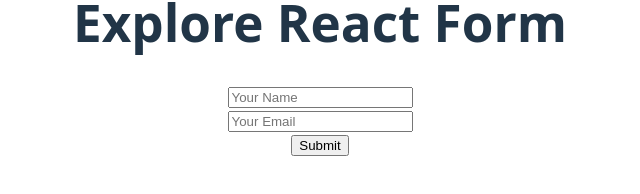
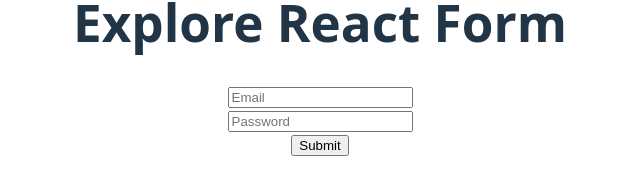
Before and after one commit to aysha3f/explore-react-form, a React (Vite) app: page / in a window 1280 px wide. Shown: the part 342-536 px from the top of the page, without its empty margins (320-960 px from the left). Built offline with nearby package versions, Linux system fonts and the light colour scheme.

Commit message:
use form action formData and controlled component

```diff
--- a/src/App.jsx
+++ b/src/App.jsx
@@ -1,5 +1,7 @@
 
 import './App.css'
+import ControlledFiled from './components/ControlledFilled/ControlledFiled'
+import FormAction from './components/FormAction/FormAction'
 import Simpleform from './components/Simpleform/Simpleform'
 
 function App() {
@@ -10,7 +12,9 @@
 
 
       <h1>Explore React Form</h1>
-      <Simpleform></Simpleform>
+      {/* <Simpleform></Simpleform> */}
+      {/* <FormAction></FormAction> */}
+      <ControlledFiled></ControlledFiled>
     </>
   )
 }
--- a/src/___get___ form ___ data.js
+++ b/src/___get___ form ___ data.js
@@ -1,3 +1,4 @@
 /**
  * 1. e.target.(name of the input field).value
+ * 2. use form action and formData in the action handler. formData.get('name of the input field')
  */
--- /dev/null
+++ b/src/components/ControlledFilled/ControlledFiled.jsx
@@ -0,0 +1,30 @@
+import React, { useState } from 'react';
+
+const ControlledFiled = () => {
+
+const [password, setPassword] = useState('')
+
+   const handleSubmit =(e) => {
+   e.preventDefault();
+   console.log("submitted")
+   }
+
+   const handlePasswordOnChange = e =>{
+    console.log(e.target.value)
+   }
+
+
+    return (
+        <div>
+            <form onSubmit={handleSubmit}>
+        <input type="email" name="email" id="" placeholder='Email' required />
+        <br />
+        <input type="password" name="password" id=""  placeholder='Password' onChange={handlePasswordOnChange} defaultValue={password} required/>
+        <br />
+        <input type="submit" value="Submit" />
+            </form>
+        </div>
+    );
+};
+
+export default ControlledFiled;
--- /dev/null
+++ b/src/components/FormAction/FormAction.jsx
@@ -0,0 +1,24 @@
+import React from 'react';
+
+const FormAction = () => {
+
+    const handleFormAction = (formData) =>{
+        console.log(formData.get('name'));
+        console.log(formData.get('email'));
+    }
+
+
+    return (
+        <div>
+        <form action={handleFormAction}>
+    <input type="text" name="name" placeholder='Name'></input>
+    <br />
+    <input type="email" name="email" placeholder='Email'></input>
+    <br />
+    <input type="submit" value="Submit" />
+        </form>
+        </div>
+    );
+};
+
+export default FormAction;
```
